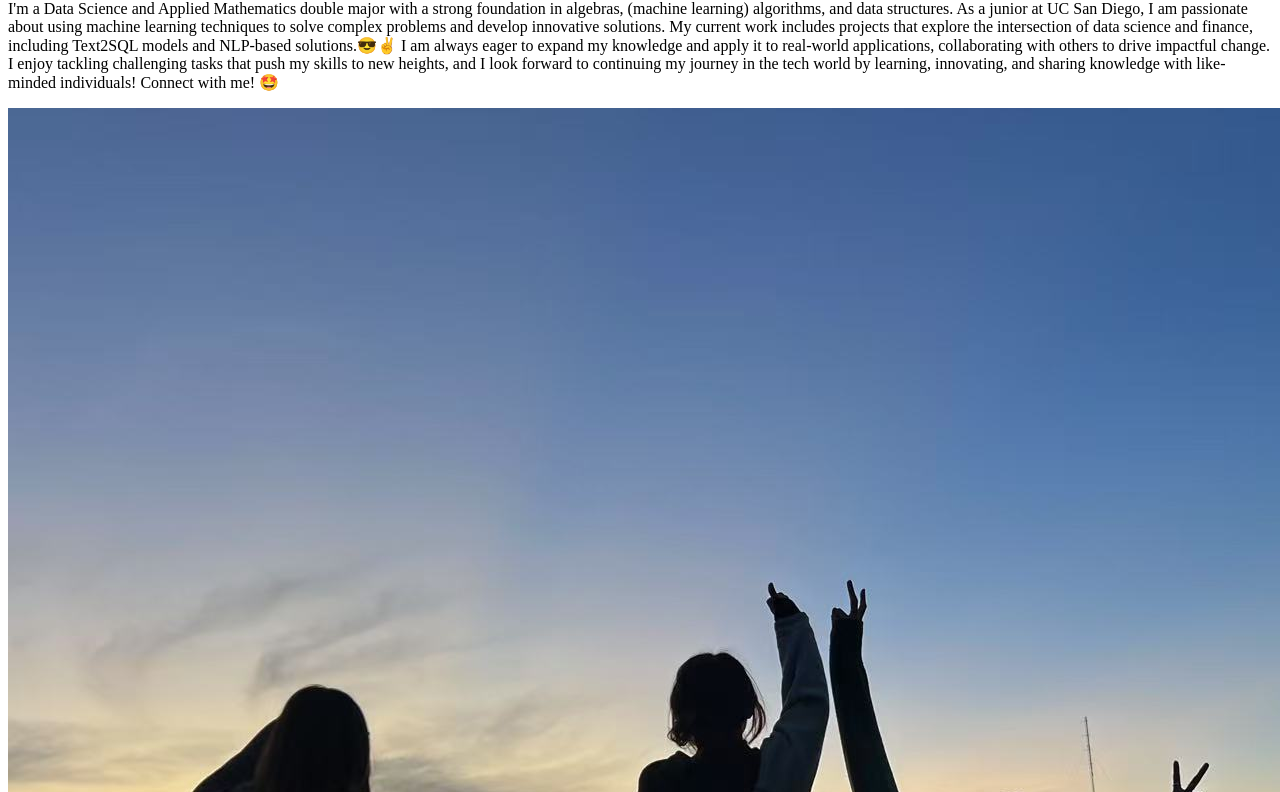
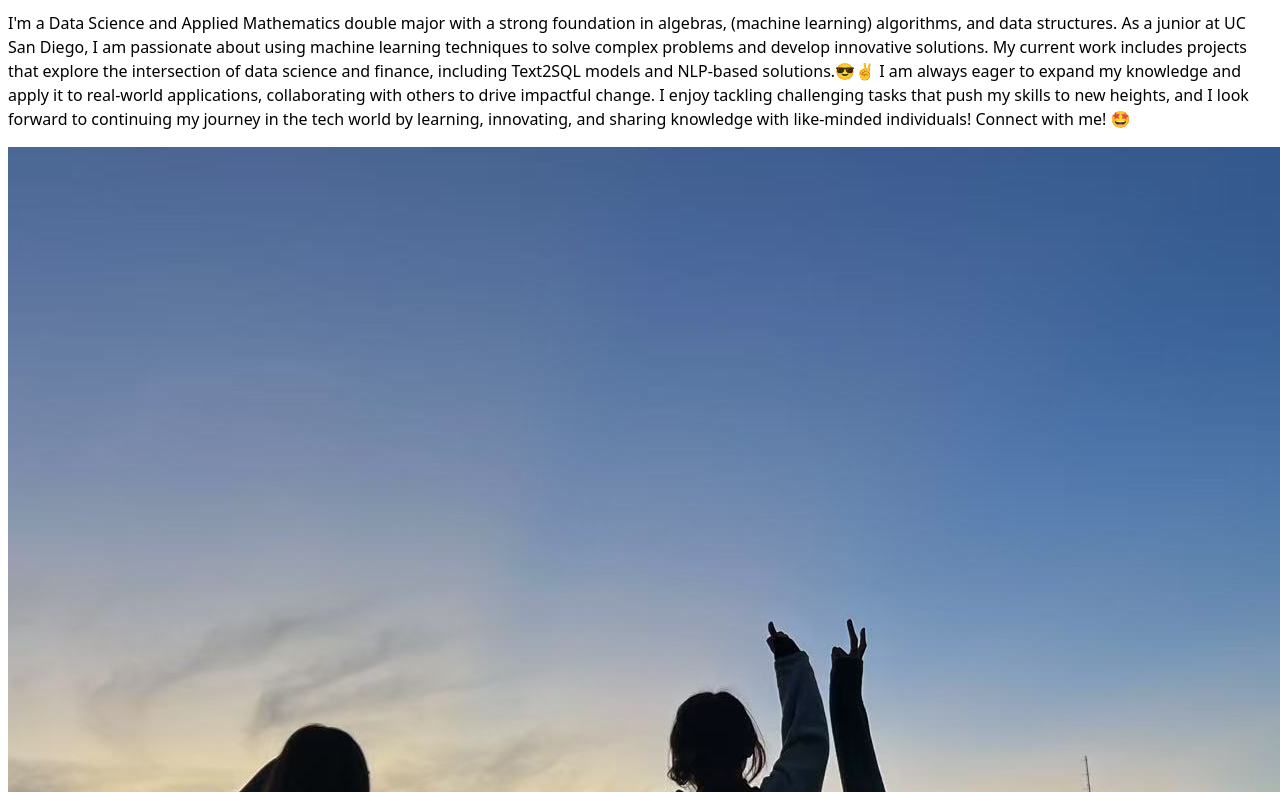
Before and after one commit to RitaYujiaWu/portfolio, a plain HTML site: page index.html in a window 1280 px wide. Shown: the part 80-872 px from the top of the page. Drawn offline with Linux system fonts and the light colour scheme.

Commit message:
4th step done

```diff
--- a/index.html
+++ b/index.html
@@ -4,6 +4,7 @@
     <meta charset="UTF-8">
     <meta name="viewport" content="width=device-width, initial-scale=1.0">
     <title>Rita Yujia Wu: Personal site and portfolio</title>
+    <link rel="stylesheet" href="style.css">
 </head>
 <body>
     <h1>
--- /dev/null
+++ b/style.css
@@ -0,0 +1,6 @@
+body {
+    /* Set line height to 1.5 times the font size
+         and use the OS’s UI font as the website font
+       */
+    font: 100%/1.5 system-ui;
+}
```
